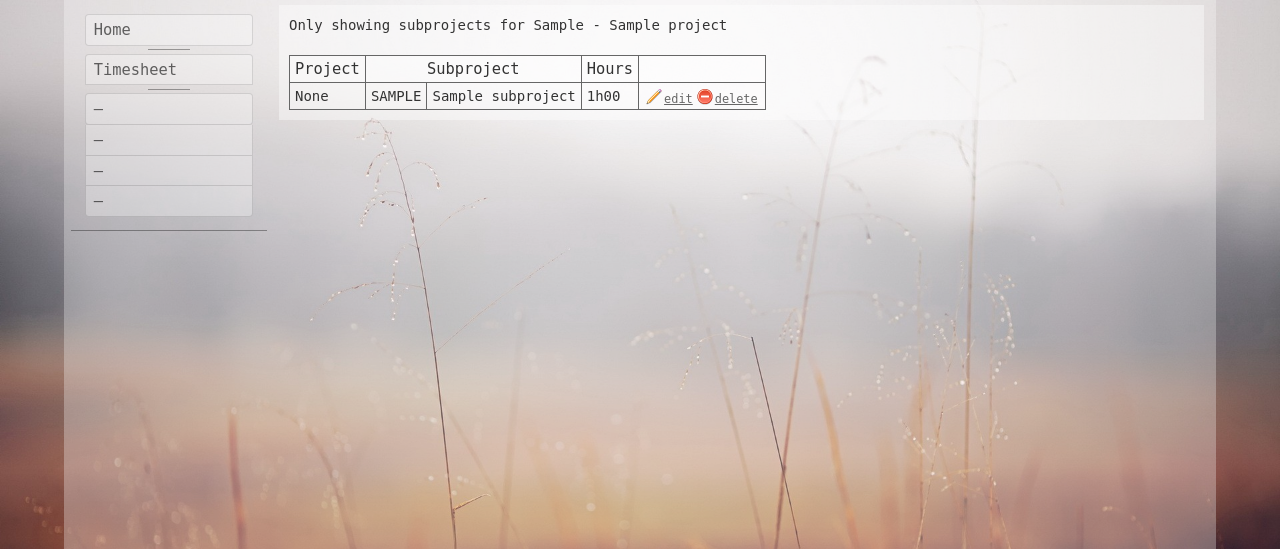
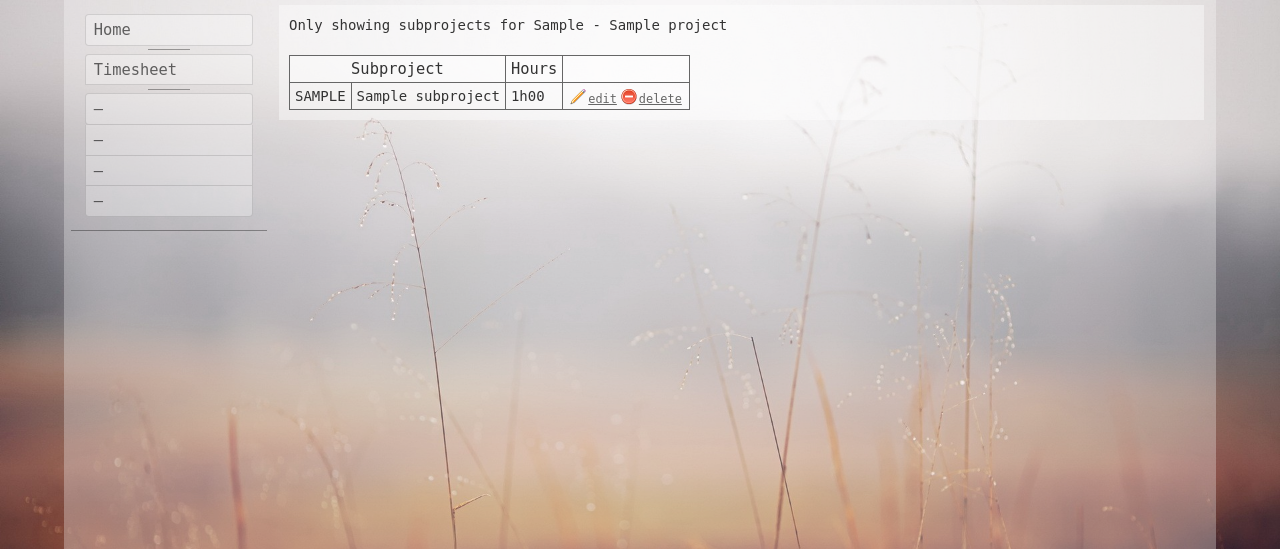
Before and after one commit to exmachina-dev/horas, a Django app: template timesheets/templates/timesheets/subproject_list.html in a window 1280 px wide. Shown: the part 101-650 px from the top of the page. Run offline with Django 3.2, Linux system fonts and the light colour scheme; the template is opened without the code that fills it: values that come from a table or form of the project are taken from there, others are empty; tables that the repository leaves empty hold one stand-in row (values such as "Sample post"); parts of the project's set-up code (start-up, migrations or seed data) failed here and were passed over; some libraries are stand-ins or nearby versions.

Commit message:
Only show Project column if not unique

```diff
--- a/timesheets/templates/timesheets/subproject_list.html
+++ b/timesheets/templates/timesheets/subproject_list.html
@@ -11,14 +11,14 @@
 {% if project %}<p>Only showing subprojects for {{ project }}</p>{% endif %}
 <table>
     <tr>
-        <th>Project</th>
+        {% if not project %}<th>Project</th>{% endif %}
         <th colspan="2">Subproject</th>
         <th>Hours</th>
         <th></th>
     </tr>
     {% for subproject in object_list %}
     <tr>
-        <td>{{ subproject.parent_project }}</td>
+        {% if not project %}<td>{{ subproject.parent_project }}</td>{% endif %}
         <td>{{ subproject.initials|upper }}</td>
         <td>{{ subproject.name }}</td>
         <td>{{ subproject.total_hours|fhours }}</td>
```
